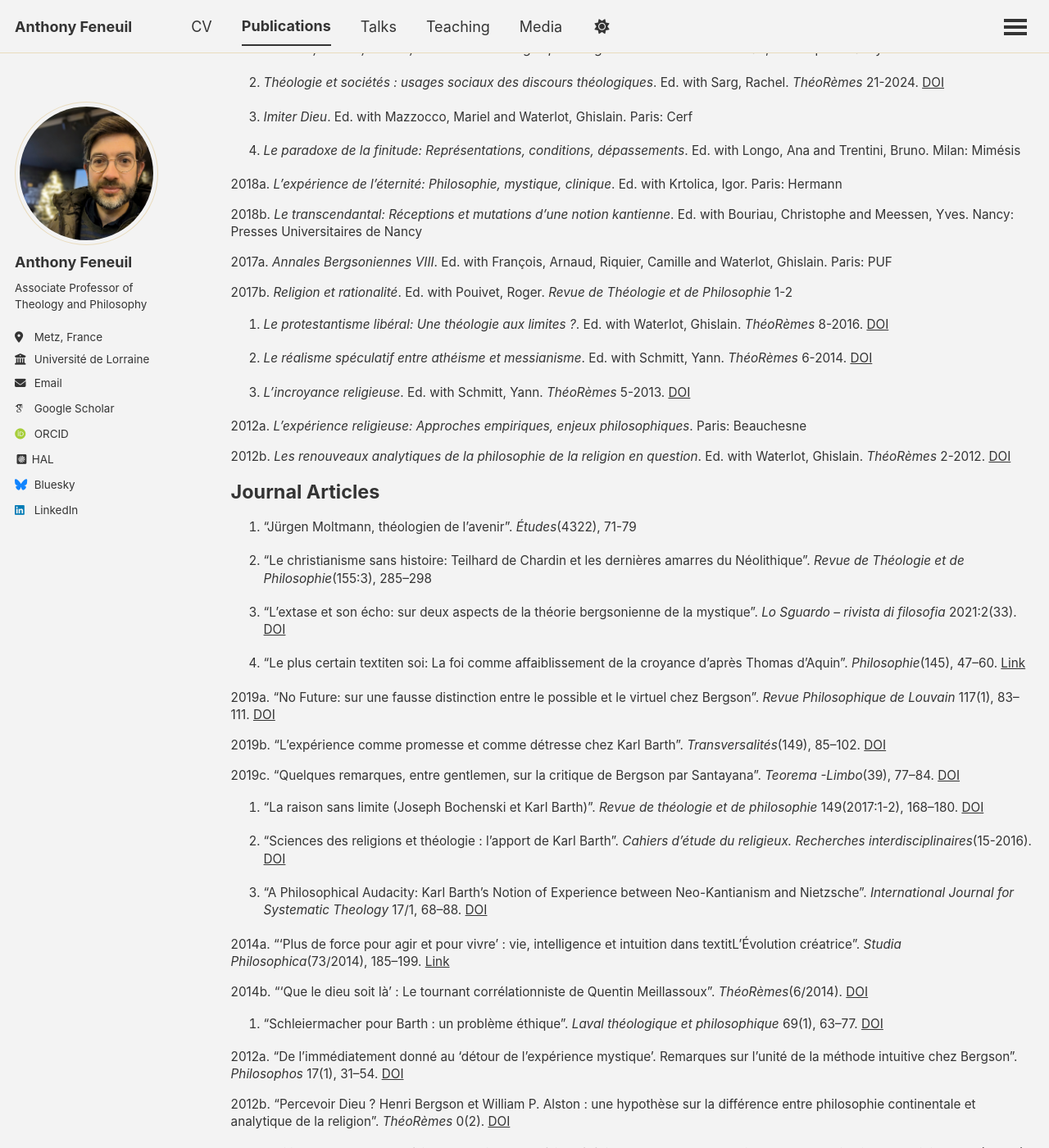
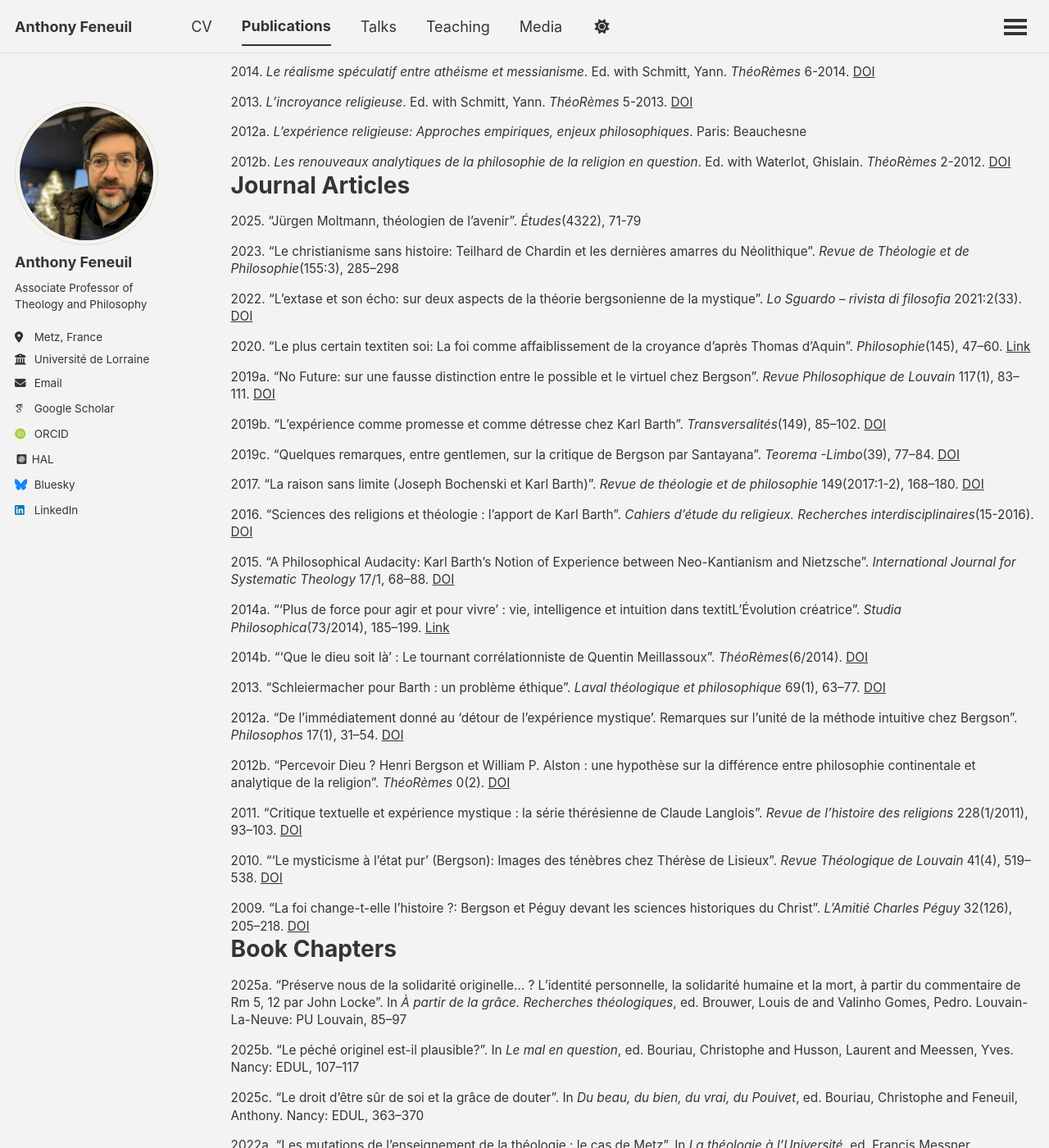
Before and after one commit to anfnl/anfnl.github.io, a Jekyll site: the page built from _pages/publications.md, in a window 1280 px wide and 1400 px high, scrolled down 472 px. Shown: the whole window at 82% size. Built offline with Jekyll 4.4.1, drawn with Linux system fonts in a browser that asks for light colours; some web fonts are replaced; a script that is not in the unit is left out; some of the changed text lies outside the part shown.

Commit message:
Update publications.md

```diff
--- a/_pages/publications.md
+++ b/_pages/publications.md
@@ -6,25 +6,15 @@
 header: false
 ---
 
-## Books
+# Edited Volumes
 
-<p align="center">
-  <a href="https://www.laboretfides.com/product/un-lexique-theologique/"><img src="/images/images_livres/lexique.png" height="200"></a>
-  <a href="https://www.laboretfides.com/product/l-evidence-de-dieu/"><img src="/images/images_livres/evidence.png" height="200"></a>
-  <a href="https://www.cnrseditions.fr/catalogue/philosophie-et-histoire-des-idees/l-individu-impossible/"><img src="/images/images_livres/individu.png" height="200"></a>
-  <a href="https://www.lagedhomme.com/ouvrages/anthony+feneuil/le+serpent+d%27aaron/4058"><img src="/images/images_livres/serpent.png" height="200"></a>
-  <a href="https://www.puf.com/bergson-mystique-et-philosophie"><img src="/images/images_livres/bergson.png" height="200"></a>
-</p>
+2025\. *Du beau, du bon, du vrai, du Pouivet. Mélanges pour Roger Pouivet*. Ed. with Bouriau, Christophe. Nancy: EDUL
 
-## Edited Volumes
+2024\. *Théologie et sociétés : usages sociaux des discours théologiques*. Ed. with Sarg, Rachel. *ThéoRèmes* 21-2024. [DOI](https://doi-org/10.4000/12z8p)
 
-2025. *Du beau, du bon, du vrai, du Pouivet. Mélanges pour Roger Pouivet*. Ed. with Bouriau, Christophe. Nancy: EDUL
+2022\. *Imiter Dieu*. Ed. with Mazzocco, Mariel and Waterlot, Ghislain. Paris: Cerf
 
-2024. *Théologie et sociétés : usages sociaux des discours théologiques*. Ed. with Sarg, Rachel. *ThéoRèmes* 21-2024. [DOI](https://doi-org/10.4000/12z8p)
-
-2022. *Imiter Dieu*. Ed. with Mazzocco, Mariel and Waterlot, Ghislain. Paris: Cerf
-
-2019. *Le paradoxe de la finitude: Représentations, conditions, dépassements*. Ed. with Longo, Ana and Trentini, Bruno. Milan: Mimésis
+2019\. *Le paradoxe de la finitude: Représentations, conditions, dépassements*. Ed. with Longo, Ana and Trentini, Bruno. Milan: Mimésis
 
 2018a. *L'expérience de l'éternité: Philosophie, mystique, clinique*. Ed. with Krtolica, Igor. Paris: Hermann
 
@@ -34,25 +24,25 @@
 
 2017b. *Religion et rationalité*. Ed. with Pouivet, Roger. *Revue de Théologie et de Philosophie* 1-2
 
-2016. *Le protestantisme libéral: Une théologie aux limites ?*. Ed. with Waterlot, Ghislain. *ThéoRèmes* 8-2016. [DOI](https://doi.org/10.4000/theoremes.766)
+2016\. *Le protestantisme libéral: Une théologie aux limites ?*. Ed. with Waterlot, Ghislain. *ThéoRèmes* 8-2016. [DOI](https://doi.org/10.4000/theoremes.766)
 
-2014. *Le réalisme spéculatif entre athéisme et messianisme*. Ed. with Schmitt, Yann. *ThéoRèmes* 6-2014. [DOI](https://doi.org/10.4000/theoremes.617)
+2014\. *Le réalisme spéculatif entre athéisme et messianisme*. Ed. with Schmitt, Yann. *ThéoRèmes* 6-2014. [DOI](https://doi.org/10.4000/theoremes.617)
 
-2013. *L'incroyance religieuse*. Ed. with Schmitt, Yann. *ThéoRèmes* 5-2013. [DOI](https://doi.org/10.4000/theoremes.507)
+2013\. *L'incroyance religieuse*. Ed. with Schmitt, Yann. *ThéoRèmes* 5-2013. [DOI](https://doi.org/10.4000/theoremes.507)
 
 2012a. *L'expérience religieuse: Approches empiriques, enjeux philosophiques*. Paris: Beauchesne
 
 2012b. *Les renouveaux analytiques de la philosophie de la religion en question*. Ed. with Waterlot, Ghislain. *ThéoRèmes* 2-2012. [DOI](https://doi-org/10.4000/theoremes.259)
 
-## Journal Articles
+# Journal Articles
 
-2025. "Jürgen Moltmann, théologien de l'avenir". *Études*(4322), 71-79
+2025\. "Jürgen Moltmann, théologien de l'avenir". *Études*(4322), 71-79
 
-2023. "Le christianisme sans histoire: Teilhard de Chardin et les dernières amarres du Néolithique". *Revue de Théologie et de Philosophie*(155:3), 285–298
+2023\. "Le christianisme sans histoire: Teilhard de Chardin et les dernières amarres du Néolithique". *Revue de Théologie et de Philosophie*(155:3), 285–298
 
-2022. "L'extase et son écho: sur deux aspects de la théorie bergsonienne de la mystique". *Lo Sguardo – rivista di filosofia* 2021:2(33). [DOI](https://doi.org/10.5281/zenodo.6950115)
+2022\. "L'extase et son écho: sur deux aspects de la théorie bergsonienne de la mystique". *Lo Sguardo – rivista di filosofia* 2021:2(33). [DOI](https://doi.org/10.5281/zenodo.6950115)
 
-2020. "Le plus certain textiten soi: La foi comme affaiblissement de la croyance d'après Thomas d'Aquin". *Philosophie*(145), 47–60. [Link](https://hal.univ-lorraine.fr/hal-02906771)
+2020\. "Le plus certain textiten soi: La foi comme affaiblissement de la croyance d'après Thomas d'Aquin". *Philosophie*(145), 47–60. [Link](https://hal.univ-lorraine.fr/hal-02906771)
 
 2019a. "No Future: sur une fausse distinction entre le possible et le virtuel chez Bergson". *Revue Philosophique de Louvain* 117(1), 83–111. [DOI](10.2143/RPL.117.1.3287048)
 
@@ -60,29 +50,29 @@
 
 2019c. "Quelques remarques, entre gentlemen, sur la critique de Bergson par Santayana". *Teorema -Limbo*(39), 77–84. [DOI](https://dialnet.unirioja.es/descarga/articulo/7265683.pdf)
 
-2017. "La raison sans limite (Joseph Bochenski et Karl Barth)". *Revue de théologie et de philosophie* 149(2017:1-2), 168–180. [DOI](http://www.jstor.org/stable/45465680)
+2017\. "La raison sans limite (Joseph Bochenski et Karl Barth)". *Revue de théologie et de philosophie* 149(2017:1-2), 168–180. [DOI](http://www.jstor.org/stable/45465680)
 
-2016. "Sciences des religions et théologie : l'apport de Karl Barth". *Cahiers d'étude du religieux. Recherches interdisciplinaires*(15-2016). [DOI](https://doi-org/10.4000/cerri.1484)
+2016\. "Sciences des religions et théologie : l'apport de Karl Barth". *Cahiers d'étude du religieux. Recherches interdisciplinaires*(15-2016). [DOI](https://doi-org/10.4000/cerri.1484)
 
-2015. "A Philosophical Audacity: Karl Barth's Notion of Experience between Neo-Kantianism and Nietzsche". *International Journal for Systematic Theology* 17/1, 68–88. [DOI](https://doi.org/10.1111/ijst.12077)
+2015\. "A Philosophical Audacity: Karl Barth's Notion of Experience between Neo-Kantianism and Nietzsche". *International Journal for Systematic Theology* 17/1, 68–88. [DOI](https://doi.org/10.1111/ijst.12077)
 
 2014a. "'Plus de force pour agir et pour vivre' : vie, intelligence et intuition dans textitL'Évolution créatrice". *Studia Philosophica*(73/2014), 185–199. [Link](https://hal.univ-lorraine.fr/hal-01096469)
 
 2014b. "'Que le dieu soit là' : Le tournant corrélationniste de Quentin Meillassoux". *ThéoRèmes*(6/2014). [DOI](https://doi-org/10.4000/theoremes.651)
 
-2013. "Schleiermacher pour Barth : un problème éthique". *Laval théologique et philosophique* 69(1), 63–77. [DOI](https://doi.org/10.7202/1018356ar)
+2013\. "Schleiermacher pour Barth : un problème éthique". *Laval théologique et philosophique* 69(1), 63–77. [DOI](https://doi.org/10.7202/1018356ar)
 
 2012a. "De l'immédiatement donné au 'détour de l'expérience mystique'. Remarques sur l'unité de la méthode intuitive chez Bergson". *Philosophos* 17(1), 31–54. [DOI](https://doi.org/10.5216/phi.v17i1.17542)
 
 2012b. "Percevoir Dieu ? Henri Bergson et William P. Alston : une hypothèse sur la différence entre philosophie continentale et analytique de la religion". *ThéoRèmes* 0(2). [DOI](https://doi-org/10.4000/theoremes.310)
 
-2011. "Critique textuelle et expérience mystique : la série thérésienne de Claude Langlois". *Revue de l'histoire des religions* 228(1/2011), 93–103. [DOI](https://doi-org.bases-doc/10.4000/rhr.7717)
+2011\. "Critique textuelle et expérience mystique : la série thérésienne de Claude Langlois". *Revue de l'histoire des religions* 228(1/2011), 93–103. [DOI](https://doi-org.bases-doc/10.4000/rhr.7717)
 
-2010. "'Le mysticisme à l'état pur' (Bergson): Images des ténèbres chez Thérèse de Lisieux". *Revue Théologique de Louvain* 41(4), 519–538. [DOI](https://doi-org.bases-doc/10.2143/RTL.41.4.2057474)
+2010\. "'Le mysticisme à l'état pur' (Bergson): Images des ténèbres chez Thérèse de Lisieux". *Revue Théologique de Louvain* 41(4), 519–538. [DOI](https://doi-org.bases-doc/10.2143/RTL.41.4.2057474)
 
-2009. "La foi change-t-elle l'histoire ?: Bergson et Péguy devant les sciences historiques du Christ". *L'Amitié Charles Péguy* 32(126), 205–218. [DOI](https://archive-ouverte.unige.ch/unige:3987)
+2009\. "La foi change-t-elle l'histoire ?: Bergson et Péguy devant les sciences historiques du Christ". *L'Amitié Charles Péguy* 32(126), 205–218. [DOI](https://archive-ouverte.unige.ch/unige:3987)
 
-## Book Chapters
+# Book Chapters
 
 2025a. "Préserve nous de la solidarité originelle... ? L'identité personnelle, la solidarité humaine et la mort, à partir du commentaire de Rm 5, 12 par John Locke". In *À partir de la grâce. Recherches théologiques*, ed. Brouwer, Louis de and Valinho Gomes, Pedro. Louvain-La-Neuve: PU Louvain, 85–97
 
@@ -96,9 +86,9 @@
 
 2022c. "L'imitation originale: entre christologie et anthropologie". In *Imiter Dieu*, ed. Anthony Feneuil and Mariel Mazocco and Ghislain Waterlot. Paris: Cerf, 387–405
 
-2020. "'Peut-être une prière': Puissance et dérision du blasphème". In *Le blasphème*, ed. Cédric Burguin and Ludovic Danto. Paris: Artège Lethielleux, 145–157. [Link](https://hal.univ-lorraine.fr/hal-02972703)
+2020\. "'Peut-être une prière': Puissance et dérision du blasphème". In *Le blasphème*, ed. Cédric Burguin and Ludovic Danto. Paris: Artège Lethielleux, 145–157. [Link](https://hal.univ-lorraine.fr/hal-02972703)
 
-2019. "'D: L'infinité des possibles et la constitution du soi : une théorie de l'identité à partir de Kierkegaard". In *Le paradoxe de la finitude*, ed. Anthony Feneuil and Anna Longo and Bruno Trentini. Milan: Éditions Mimésis, 83–94. [Link](https://hal.univ-lorraine.fr/hal-02367196)
+2019\. "'D: L'infinité des possibles et la constitution du soi : une théorie de l'identité à partir de Kierkegaard". In *Le paradoxe de la finitude*, ed. Anthony Feneuil and Anna Longo and Bruno Trentini. Milan: Éditions Mimésis, 83–94. [Link](https://hal.univ-lorraine.fr/hal-02367196)
 
 2018a. "Corpus Æternitatis". In *L'expérience de l'éternité*, ed. Anthony Feneuil and Igor Krtolica. Paris: Hermann, 99–111. [Link](https://hal.univ-lorraine.fr/hal-01996221)
 
@@ -112,9 +102,9 @@
 
 2017b. "Après l'apocalypse : remarques sur l'eschatologie au passé". In *Game Over? Reconsidering Eschatology*, ed. Christophe Chalamet and al.. Berlin: De Gruyter, 251–260. [DOI](https://doi.org/10.1515/9783110521412-016)
 
-2015. "The Cross of Wisdom: Ambiguities in Turning Down Apologetics (Paul, Anselm, Barth)". In *The Wisdom and Foolishness of God: First Corinthians 1-2 in Theological Exploration*, ed. Hans-Christoph Askani and Christophe Chalamet. Minneapolis: Fortress Press, 167–181. [DOI](https://doi.org/10.1515/9783110521412-016)
+2015\. "The Cross of Wisdom: Ambiguities in Turning Down Apologetics (Paul, Anselm, Barth)". In *The Wisdom and Foolishness of God: First Corinthians 1-2 in Theological Exploration*, ed. Hans-Christoph Askani and Christophe Chalamet. Minneapolis: Fortress Press, 167–181. [DOI](https://doi.org/10.1515/9783110521412-016)
 
-2014. "L'espérance intégrale : Charles Péguy théologien de la mort de Dieu". In *C*, ed. Camille Riquier. Paris: Cerf, 287-305. [Link](https://www.editionsducerf.fr/librairie/livre/8648/J.-B)
+2014\. "L'espérance intégrale : Charles Péguy théologien de la mort de Dieu". In *C*, ed. Camille Riquier. Paris: Cerf, 287-305. [Link](https://www.editionsducerf.fr/librairie/livre/8648/J.-B)
 
 2013a. "Entrées 'Sarah Edwards', 'Lucy Farrow', 'Martha Ramsey'". In *Les femmes mystiques : Histoire et dictionnaire*, ed. Audrey Fella. Paris: Laffont
 
@@ -130,7 +120,7 @@
 
 2012d. "Henri Bergson: Incrédulité post-moderne et universalisme mystique". In *Où est la vérité ? La théologie aux défis de la Radical Orthodoxy et de la déconstruction*, ed. Dimitri Andronicos and Hans-Christoph Askani and Carlos Mendoza and Denis Müller. Genève: Labor et Fides, 229–244. [Link](https://archive-ouverte.unige.ch/unige:18763)
 
-2010. "Thérèse de Lisieux : Nouvelle Jeanne d'Arc ou 'Sainte des poilus'?". In *La Mystique face aux guerres mondiales*, ed. Dominique de Courcelles and Ghislain Waterlot. Paris: PUF, 69–86. [Link](https://archive-ouverte.unige.ch/unige:18482)
+2010\. "Thérèse de Lisieux : Nouvelle Jeanne d'Arc ou 'Sainte des poilus'?". In *La Mystique face aux guerres mondiales*, ed. Dominique de Courcelles and Ghislain Waterlot. Paris: PUF, 69–86. [Link](https://archive-ouverte.unige.ch/unige:18482)
 
 2008a. "Le Dieu de _L'Évolution créatrice_ est-il un Dieu des philosophes?". In *Annales Bergsoniennes IV*, ed. Anne Fagault-Largeault and Frédéric Worms. Paris: PUF, 309–324. [Link](https://archive-ouverte.unige.ch/unige:5246)
 
```
